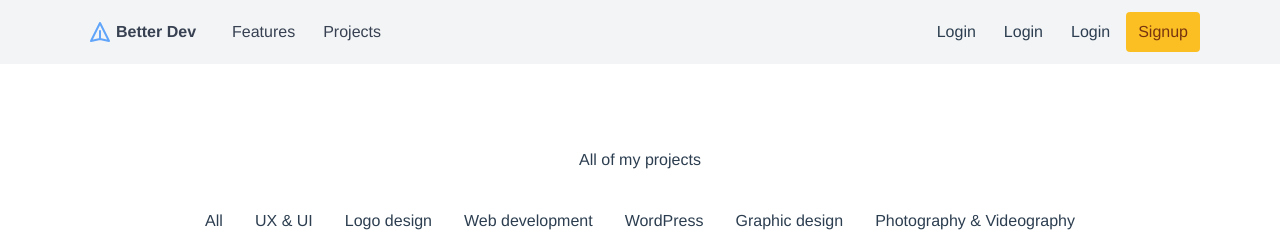
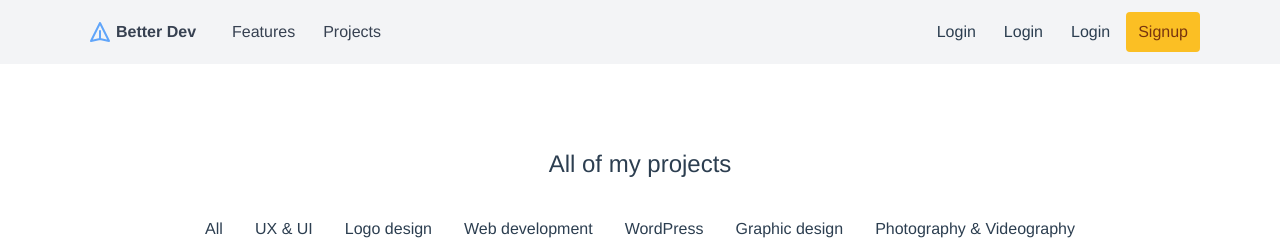
Before and after one commit to lucasjolibois54/portfolio-v4.0, a Vue app: page /Projects in a window 1280 px wide. Shown: the top 240 px of the page. Built offline with nearby package versions, Linux system fonts and the light colour scheme.

Commit message:
Update ProjectsSection.vue

```diff
--- a/src/components/AllProjects/ProjectsSection.vue
+++ b/src/components/AllProjects/ProjectsSection.vue
@@ -1,7 +1,7 @@
 <template>
   <section class="author-archive">
     <div class="container">
-      <h1>All of my projects</h1>
+      <h1 class="text-2xl">All of my projects</h1>
       <input type="radio" id="All" name="categories" value="All" checked />
       <input type="radio" id="UX" name="categories" value="UX" />
       <input type="radio" id="Logo" name="categories" value="Logo" />
```
